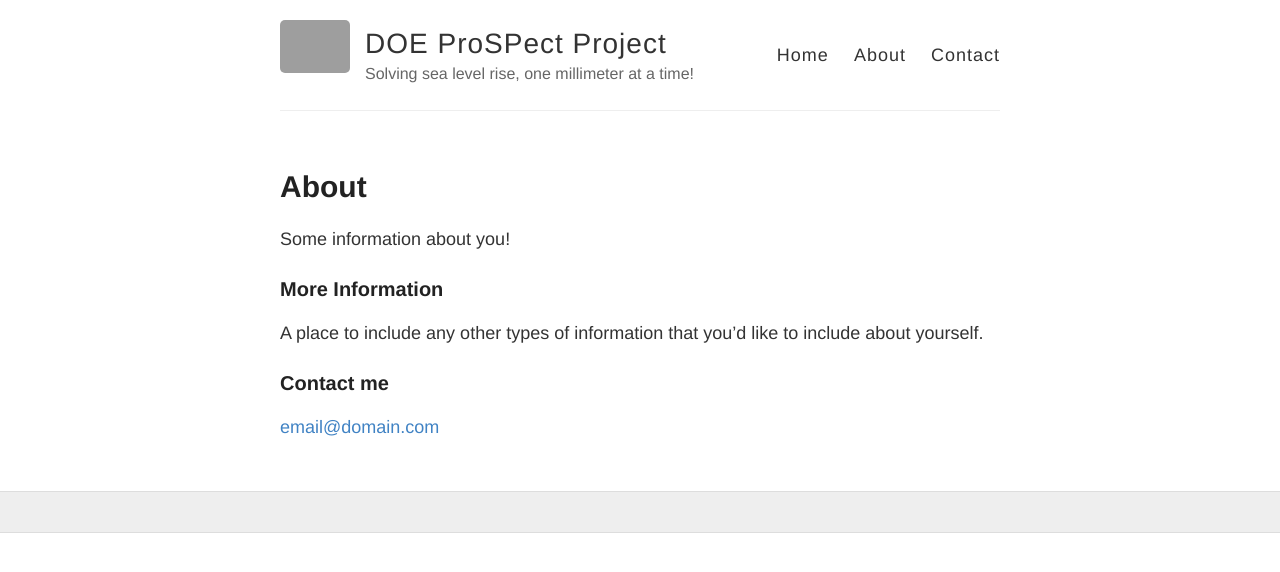
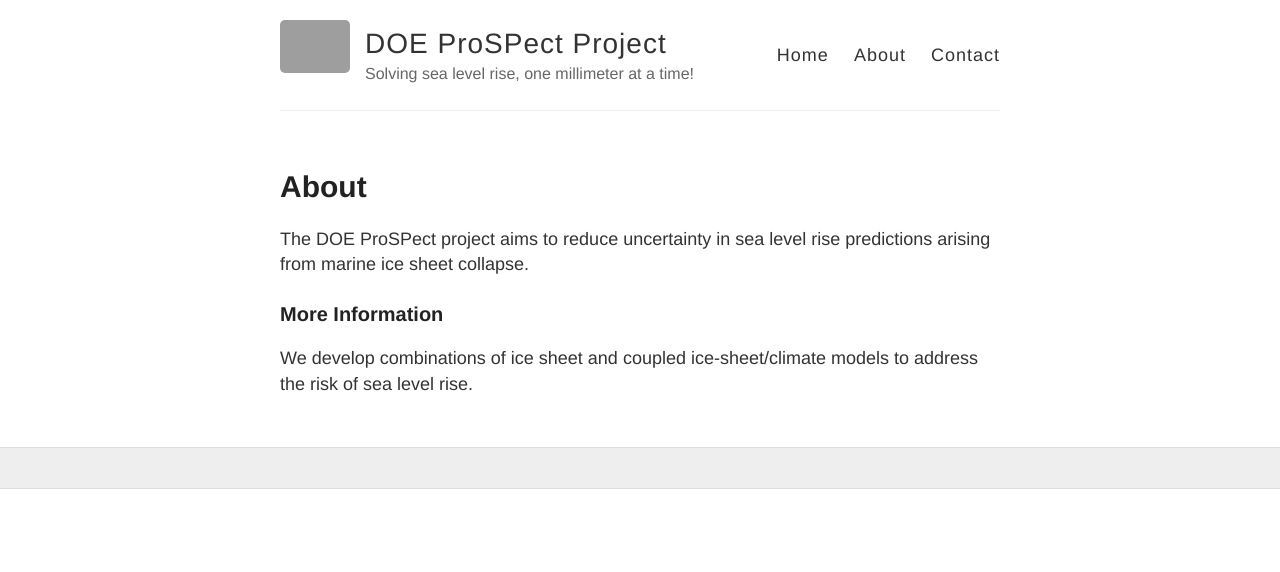
Before and after one commit to SLE-E3SM/SLE-E3SM.github.io, a Jekyll site: the page built from about.md, in a window 1280 px wide. Shown: the top 572 px of the page. Built offline with Jekyll 4.4.1, drawn with Linux system fonts in a browser that asks for light colours; grey boxes are pictures that could not be loaded.

Commit message:
Update about.md

```diff
--- a/about.md
+++ b/about.md
@@ -4,12 +4,8 @@ title: About
 permalink: /about/
 ---
 
-Some information about you!
+The DOE ProSPect project aims to reduce uncertainty in sea level rise predictions arising from marine ice sheet collapse.
 
 ### More Information
 
-A place to include any other types of information that you'd like to include about yourself.
-
-### Contact me
-
-[email@domain.com](mailto:email@domain.com)
+We develop combinations of ice sheet and coupled ice-sheet/climate models to address the risk of sea level rise.
```
